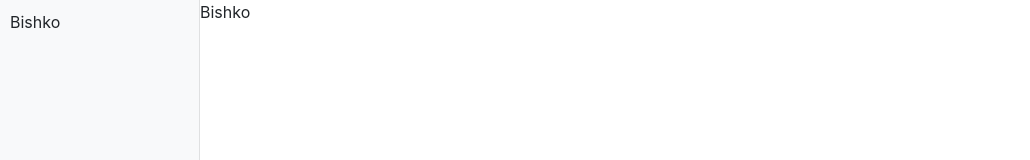
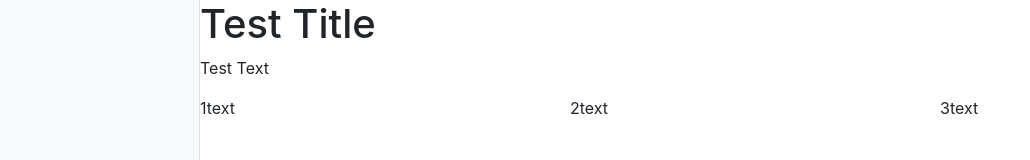
Before and after one commit to Bishk0/js-constructor, a website built with webpack: page src/index.html in a window 1280 px wide. Shown: the top 160 px of the page, without its empty margins (0-1030 px from the left). Built offline with nearby package versions, Linux system fonts and the light colour scheme.

Commit message:
Building a JavaScript model

```diff
--- a/src/index.html
+++ b/src/index.html
@@ -11,8 +11,8 @@
 </head>
 <body>
 <div id="app" class="container-fluid">
-    <div id="panel" class="bg-light sidebar">Bishko</div>
-    <div id="site" class="content">Bishko</div>
+    <div id="panel" class="bg-light sidebar"></div>
+    <div id="site" class="content"></div>
 </div>
 </body>
 </html>
--- a/src/index.js
+++ b/src/index.js
@@ -1 +1,45 @@
+import {model} from './model';
+
 import('./styles/main.css');
+
+model.forEach(block => {
+    let html;
+    if (block.type === 'title') {
+        html = title(block);
+    } else if (block.type === 'text') {
+        html = text(block);
+    } else if (block.type === 'textColumns') {
+        html = textColumns(block);
+    }
+
+    document.querySelector('#site').insertAdjacentHTML('beforeend', html);
+})
+
+function title(block) {
+    return `
+    <div class="row">
+        <div class="col-sm">
+            <h1>${block.value}</h1>
+        </div>
+    </div>
+    `
+}
+
+function text(block) {
+    return `
+    <div class="row">
+        <div class="col-sm">
+            <p>${block.value}</p>
+        </div>
+    </div>
+    `
+}
+
+function textColumns(block) {
+    const html = block.value.map(item => `<div class="col-sm">${item}</div>`);
+    return `
+    <div class="row">
+        ${html.join('')}
+    </div>
+    `
+}
--- /dev/null
+++ b/src/model.js
@@ -0,0 +1,7 @@
+export const model = [
+    {type: 'title', value: 'Test Title', options: {}},
+    {type: 'text', value: 'Test Text', options: {}},
+    {type: 'textColumns', value: [
+        '1text', '2text', '3text'
+        ], options: {}},
+];
```
